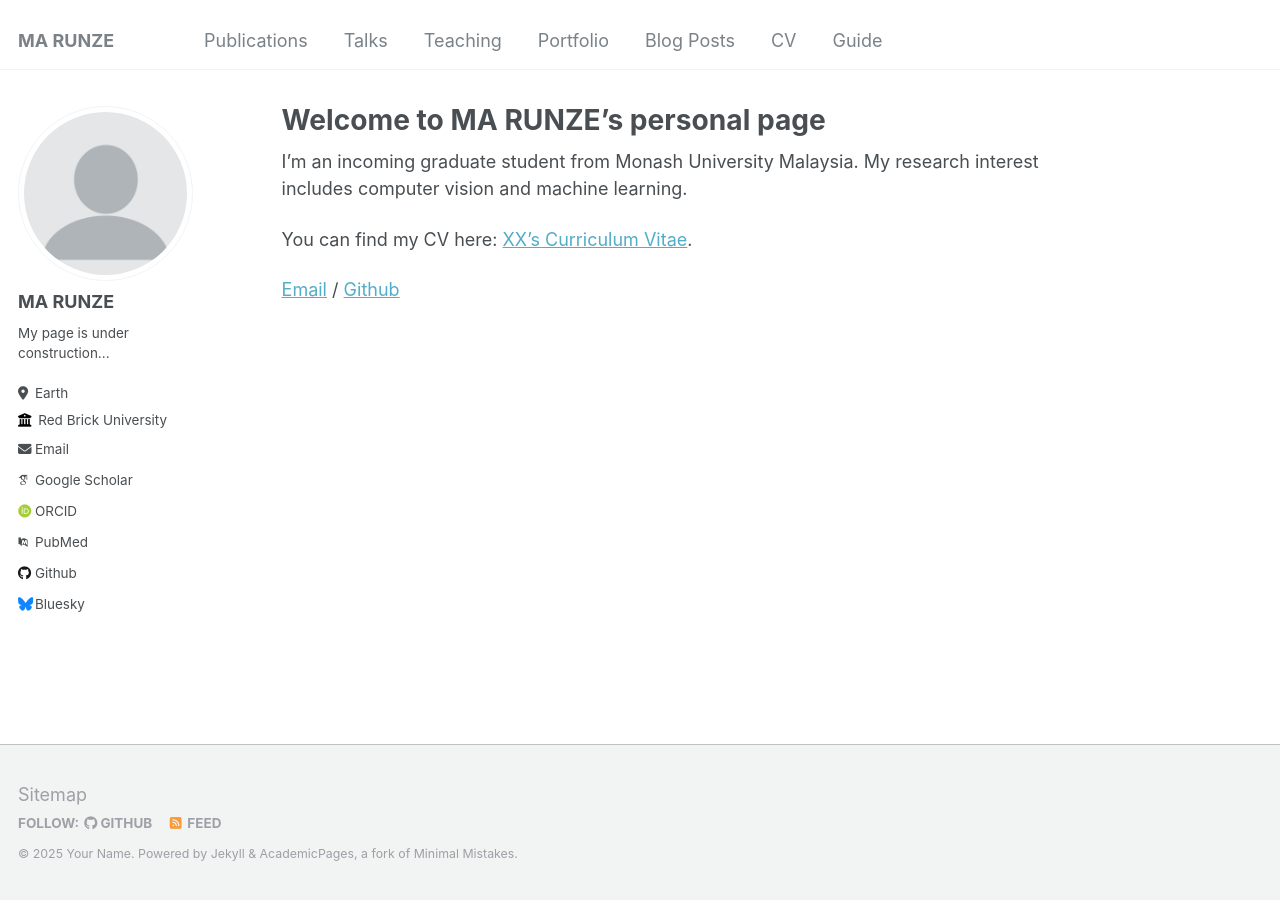
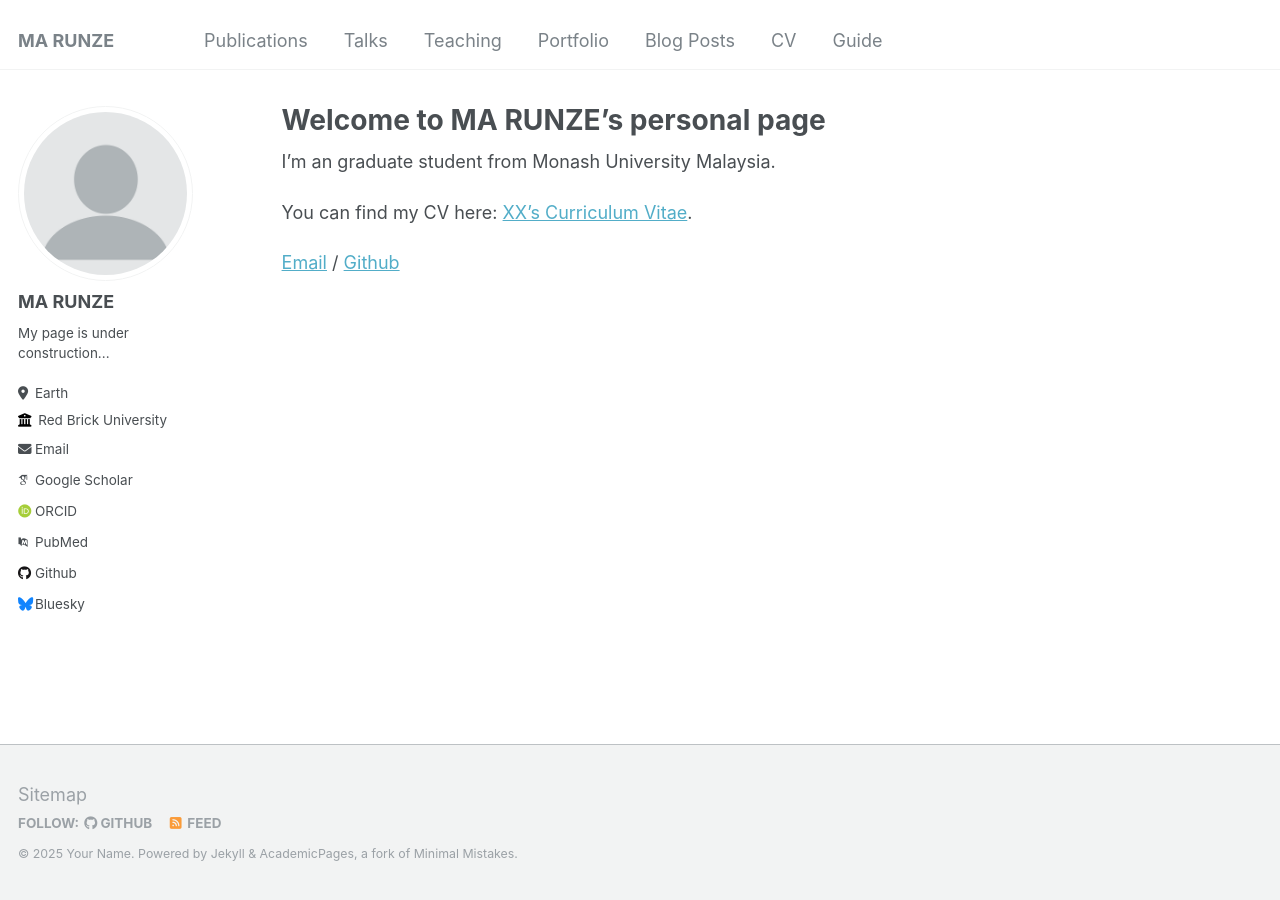
Before and after one commit to Kha1edze/Kha1edze.github.io, a Jekyll site: the page built from _pages/about.md, in a window 1280 px wide. Built offline with Jekyll 4.4.1, drawn with Linux system fonts in a browser that asks for light colours; some web fonts are replaced.

Commit message:
Update about.md

```diff
--- a/_pages/about.md
+++ b/_pages/about.md
@@ -7,7 +7,7 @@ redirect_from:
   - /about.html
 ---
 
-I'm an incoming graduate student from Monash University Malaysia. My research interest includes computer vision and machine learning.
+I'm an graduate student from Monash University Malaysia.
 
 You can find my CV here: [XX's Curriculum Vitae](../assets/Curriculum_Vitae.pdf).
 
```
